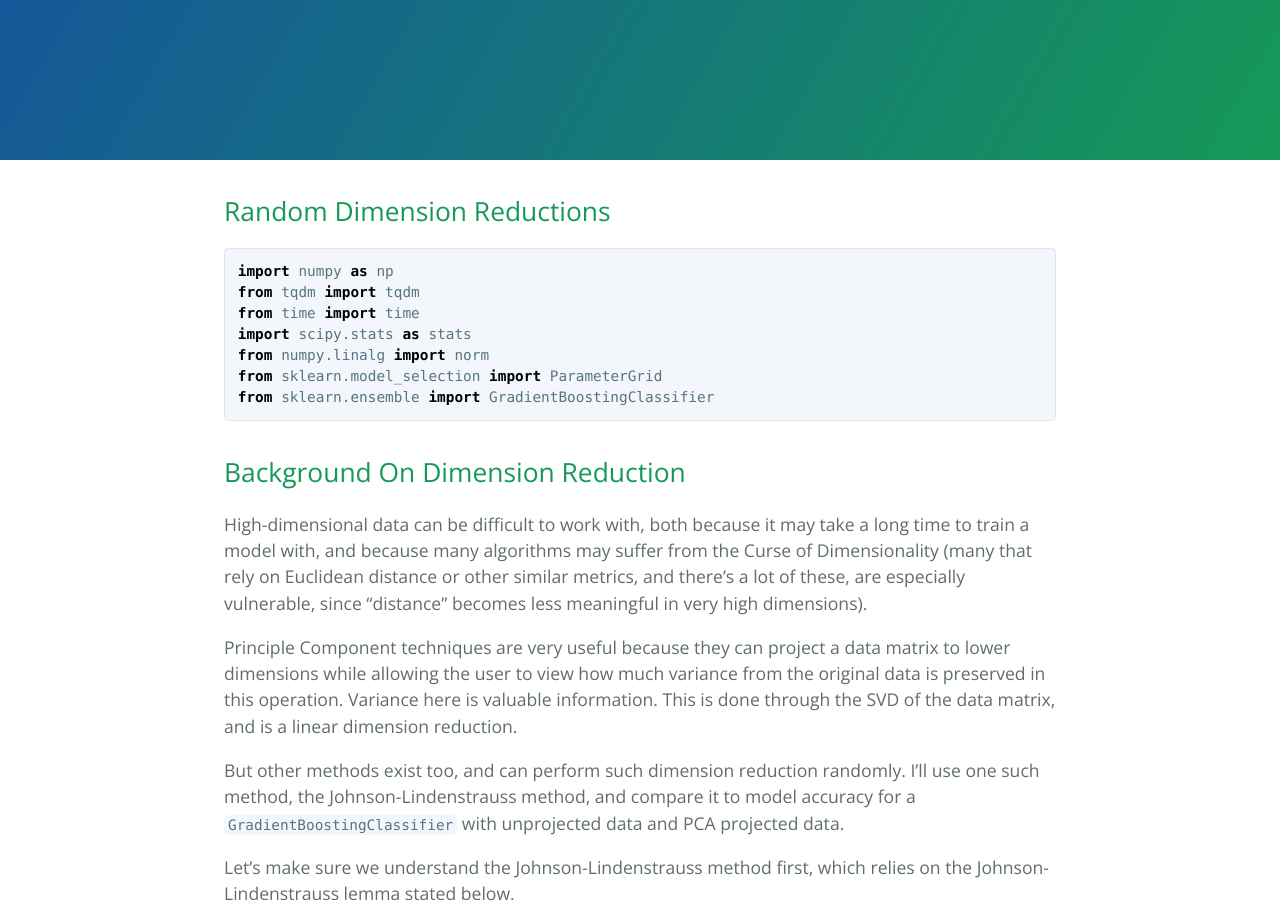
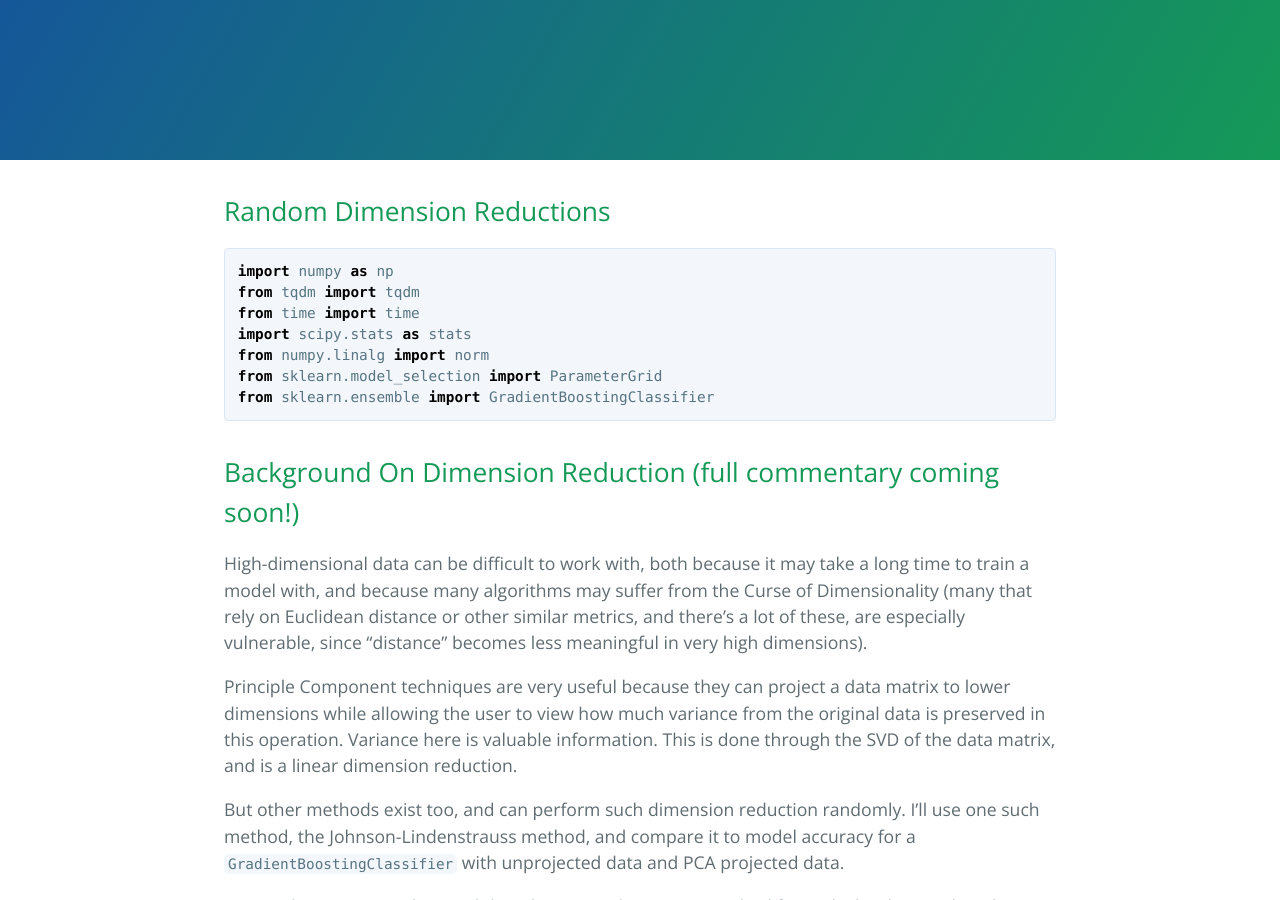
Before and after one commit to walkerhughes/portfolio, a Jekyll site: the page built from random_projections.md, in a window 1280 px wide and 900 px high. Built offline with Jekyll 4.4.1, drawn with Linux system fonts in a browser that asks for light colours; our own code applies the rules of GitHub Pages for plain Markdown files.

Commit message:
Update random_projections.md

````diff
--- a/random_projections.md
+++ b/random_projections.md
@@ -17,7 +17,7 @@ from sklearn.model_selection import ParameterGrid
 from sklearn.ensemble import GradientBoostingClassifier
 ```
 
-## Background On Dimension Reduction
+## Background On Dimension Reduction (full commentary coming soon!)
 
 High-dimensional data can be difficult to work with, both because it may take a long time to train a model with, and because many algorithms may suffer from the Curse of Dimensionality (many that rely on Euclidean distance or other similar metrics, and there's a lot of these, are especially vulnerable, since "distance" becomes less meaningful in very high dimensions).
 
````
